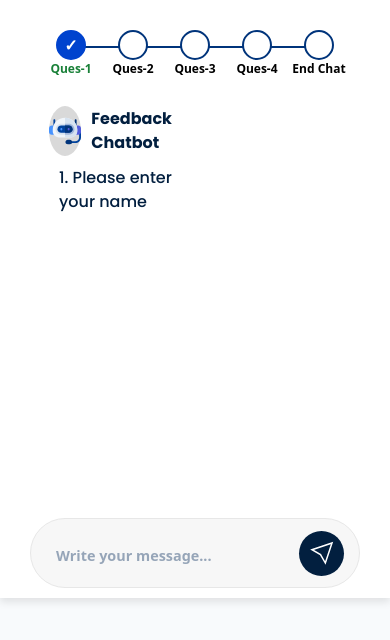
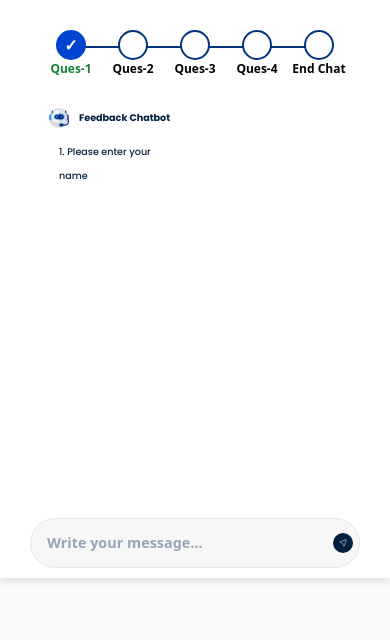
Before and after one commit to anmolSSPL/your_take_cutormer_page, a React (Vite) app: page /chatbot in a window 390 px wide. Shown: the top 640 px of the page. Built offline with nearby package versions, Linux system fonts and the light colour scheme.

Commit message:
added responsiveness

```diff
--- a/src/components/ChatBot/ChatBot.css
+++ b/src/components/ChatBot/ChatBot.css
@@ -319,7 +319,6 @@
   color: #021f3f;
 }
 
-
 .input-box {
   display: flex;
   justify-content: space-between;
@@ -396,8 +395,6 @@
   height: 45px;
 }
 
-
-
 /* Responsive Design */
 @media (max-width: 1024px) {
   .chatbot-container {
@@ -421,13 +418,12 @@
   }
 
   .progress-bar-container {
-    padding: 0px ;
+    padding: 0px;
   }
 
   .new-chat-btn {
     font-size: 0.7rem;
   }
-
 }
 
 @media (max-width: 480px) {
@@ -442,10 +438,89 @@
   }
 
   .progress-bar-container {
-    padding: 0px ;
+    padding: 0px;
   }
 
   .new-chat-btn {
     font-size: 0.7rem;
   }
 }
+
+/* Responsive Design */
+@media (max-width: 768px) {
+  .bot-image-wrapper span,
+  .user-image-wrapper span {
+    font-size: 0.8rem;
+  }
+
+  .text {
+    font-size: 0.8rem;
+  }
+
+  .bot-image,
+  .user-image {
+    width: 25px;
+    height: 25px;
+  }
+
+  .bot-question-container p,
+  .user-question-container p {
+    font-size: 0.8rem;
+  }
+
+  .input-box {
+    height: 55px;
+    padding: 8px;
+  }
+
+  .input-box-input input {
+    font-size: 0.9rem;
+  }
+
+  .input-buttons .send-btn {
+    width: 35px;
+    height: 35px;
+  }
+}
+
+@media (max-width: 480px) {
+  .user-question-container {
+    padding: 8px 12px;
+  }
+  .bot-image-wrapper span,
+  .user-image-wrapper span {
+    font-size: 0.6rem;
+  }
+  .text {
+    font-size: 0.6rem;
+  }
+
+  .bot-image {
+    width: 20px;
+    height: 20px;
+    border-radius: 50%;
+  }
+  .user-image {
+    width: 20px;
+    height: 20px;
+  }
+
+  .bot-question-container p,
+  .user-question-container p {
+    font-size: 0.6rem;
+  }
+
+  .input-box {
+    height: 50px;
+    padding: 6px;
+  }
+
+  .input-box-input input {
+    font-size: 0.7rem;
+  }
+
+  .input-buttons .send-btn {
+    width: 20px;
+    height: 20px;
+  }
+}
```
